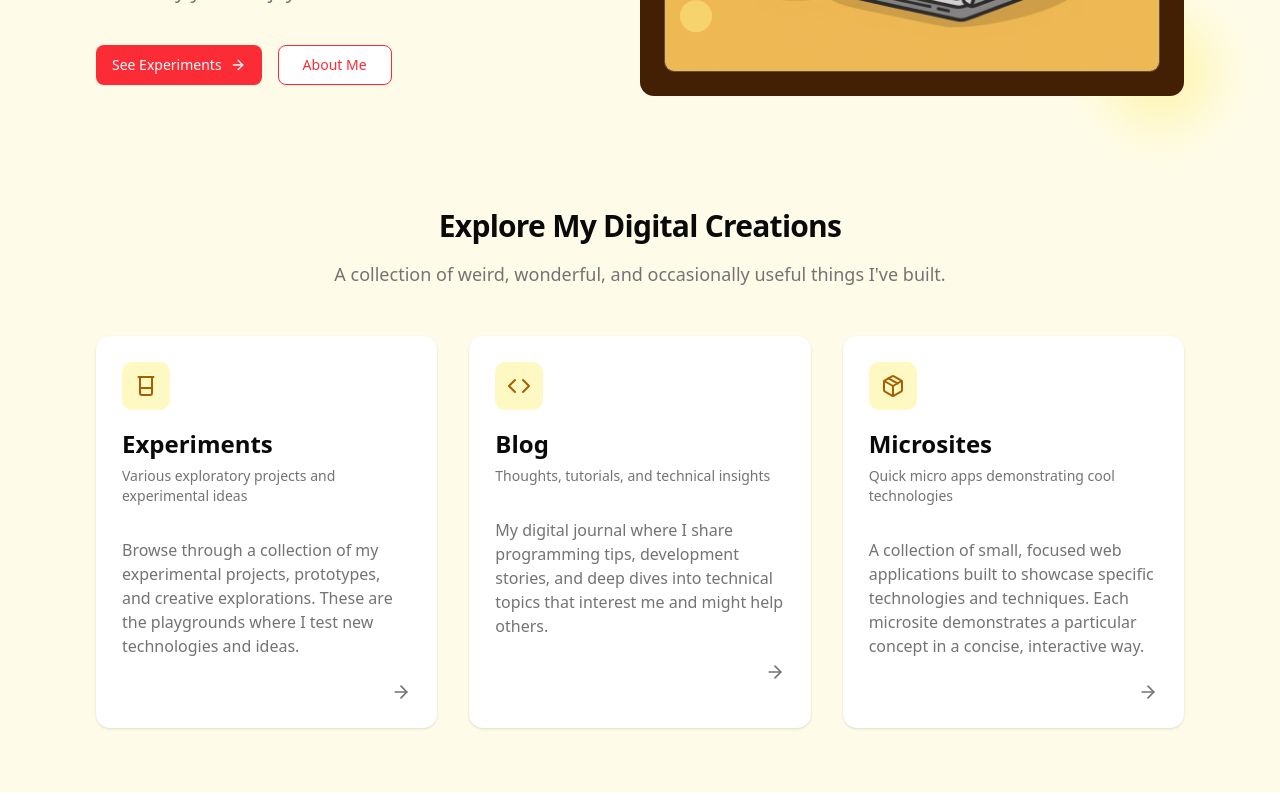
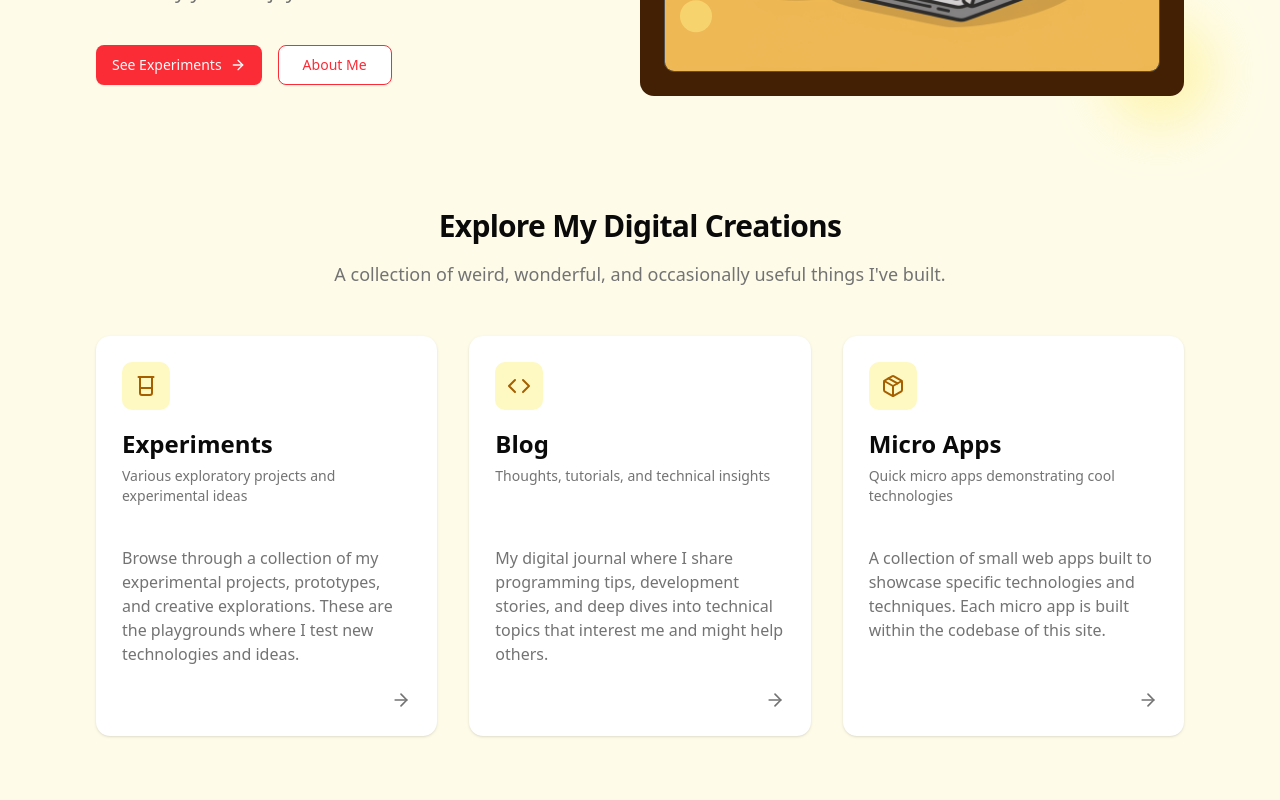
Before and after one commit to btahir/hacky-experiments, a Next.js app: page / in a window 1280 px wide. Shown: the part 580-1380 px from the top of the page. Built offline with nearby package versions, Linux system fonts and the light colour scheme.

Commit message:
add micro app

```diff
--- /dev/null
+++ b/app/(main)/micro-apps/page.tsx
@@ -0,0 +1,11 @@
+import React from 'react'
+
+type Props = {}
+
+function MicroAppsPage({}: Props) {
+  return (
+    <div>MicroAppsPage</div>
+  )
+}
+
+export default MicroAppsPage
--- a/app/(main)/page.tsx
+++ b/app/(main)/page.tsx
@@ -148,7 +148,7 @@ export default function Home() {
           >
             <Link href='/experiments' className='block h-full'>
               <Card className='h-full hover:shadow-lg transition-all duration-300 border-2 border-transparent hover:border-yellow-200 overflow-hidden group'>
-                <CardHeader className='pb-2'>
+                <CardHeader className='h-32 sm:h-40'>
                   <div className='w-12 h-12 rounded-lg bg-yellow-100 text-yellow-700 flex items-center justify-center mb-3'>
                     <Beaker size={24} />
                   </div>
@@ -179,7 +179,7 @@ export default function Home() {
           >
             <Link href='/blog' className='block h-full'>
               <Card className='h-full hover:shadow-lg transition-all duration-300 border-2 border-transparent hover:border-yellow-200 overflow-hidden group'>
-                <CardHeader className='pb-2'>
+                <CardHeader className='h-32 sm:h-40'>
                   <div className='w-12 h-12 rounded-lg bg-yellow-100 text-yellow-700 flex items-center justify-center mb-3'>
                     <Code size={24} />
                   </div>
@@ -190,8 +190,9 @@ export default function Home() {
                 </CardHeader>
                 <CardContent>
                   <p className='text-muted-foreground h-28'>
-                    My digital journal where I share programming tips, development stories,
-                    and deep dives into technical topics that interest me and might help others.
+                    My digital journal where I share programming tips,
+                    development stories, and deep dives into technical topics
+                    that interest me and might help others.
                   </p>
                 </CardContent>
                 <CardFooter className='flex justify-end items-center pt-2'>
@@ -201,28 +202,28 @@ export default function Home() {
             </Link>
           </motion.div>
 
-          {/* Microsites Card */}
+          {/* Micro-app Card */}
           <motion.div
             initial={{ opacity: 0, y: 20 }}
             animate={{ opacity: 1, y: 0 }}
             transition={{ duration: 0.5, delay: 0.3 }}
           >
-            <Link href='/microsites' className='block h-full'>
+            <Link href='/micro-apps' className='block h-full'>
               <Card className='h-full hover:shadow-lg transition-all duration-300 border-2 border-transparent hover:border-yellow-200 overflow-hidden group'>
-                <CardHeader className='pb-2'>
+                <CardHeader className='h-32 sm:h-40'>
                   <div className='w-12 h-12 rounded-lg bg-yellow-100 text-yellow-700 flex items-center justify-center mb-3'>
                     <Package size={24} />
                   </div>
-                  <CardTitle className='text-2xl'>Microsites</CardTitle>
+                  <CardTitle className='text-2xl'>Micro Apps</CardTitle>
                   <CardDescription>
                     Quick micro apps demonstrating cool technologies
                   </CardDescription>
                 </CardHeader>
                 <CardContent>
                   <p className='text-muted-foreground h-28'>
-                    A collection of small, focused web applications built to showcase
-                    specific technologies and techniques. Each microsite demonstrates
-                    a particular concept in a concise, interactive way.
+                    A collection of small web apps built to showcase specific
+                    technologies and techniques. Each micro app is built within
+                    the codebase of this site.
                   </p>
                 </CardContent>
                 <CardFooter className='flex justify-end items-center pt-2'>
--- /dev/null
+++ b/app/(micro-apps)/test-app/page.tsx
@@ -0,0 +1,7 @@
+import React from 'react'
+
+type Props = {}
+
+export default function TestApp({}: Props) {
+  return <div>This is a test app</div>
+}
```
